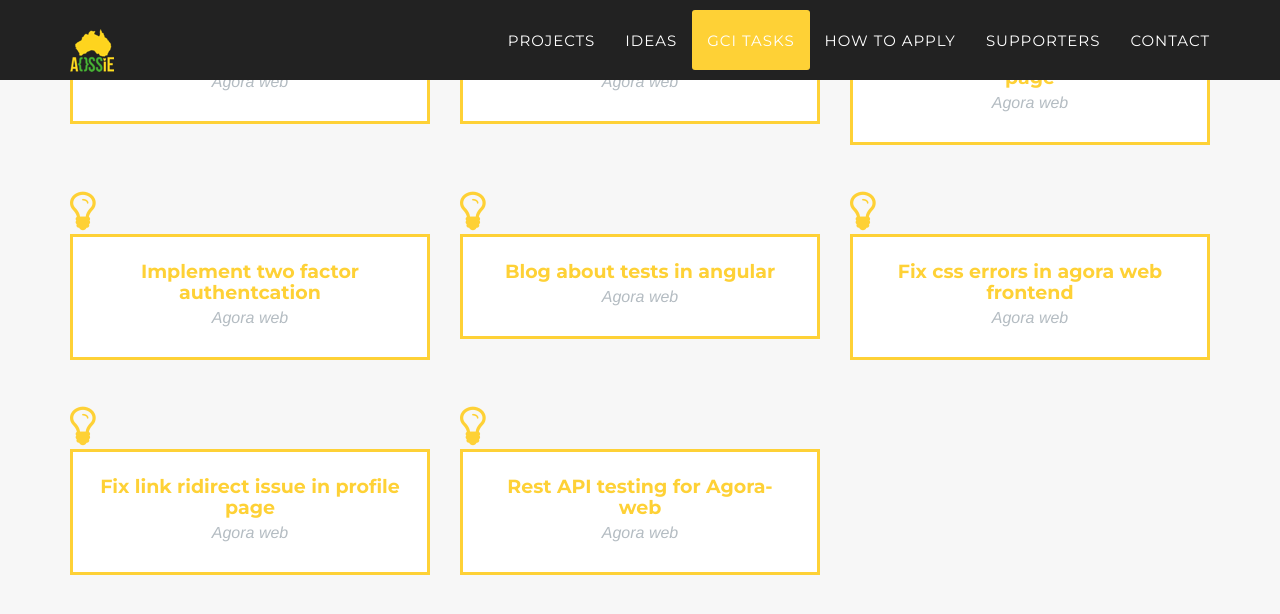
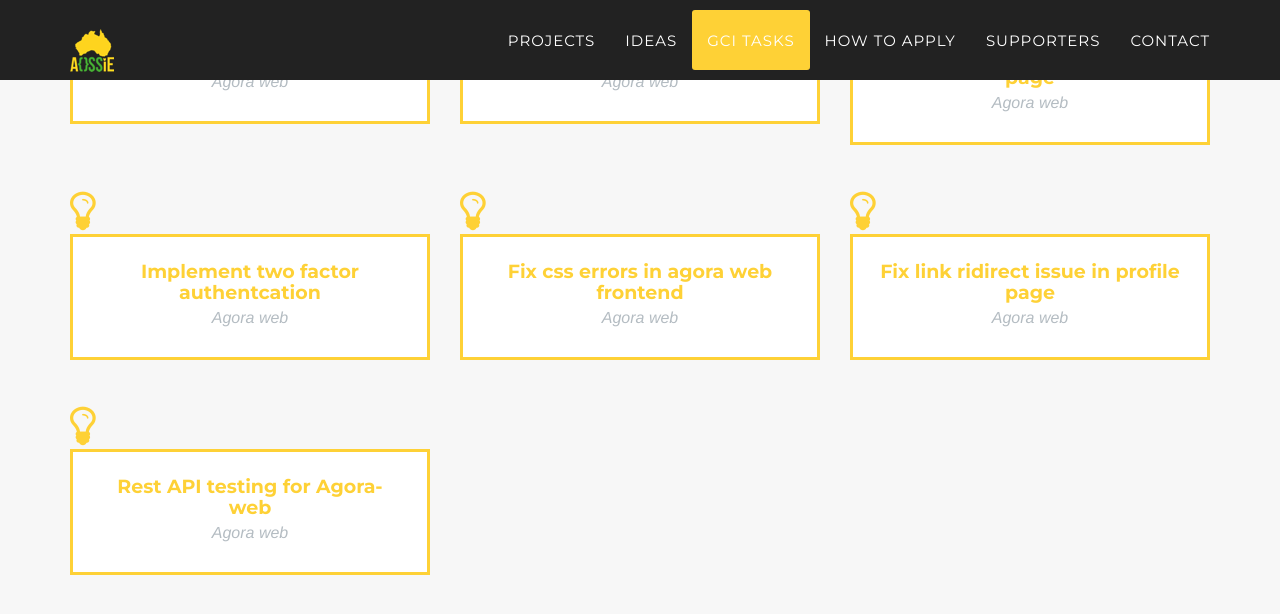
Before and after one commit to DimuthuKasunWP/aossie.gitlab.io, a Jekyll site: the page built from index.html, in a window 1280 px wide and 900 px high, scrolled down 4773 px. Shown: the top 614 px of the window. Built offline with Jekyll 4.4.1, drawn with Linux system fonts in a browser that asks for light colours; some web fonts are replaced.

Commit message:
remove a task
Signed-off-by: thuva4 <tharma.thuva@gmail.com>

````diff
--- a/_config.yml
+++ b/_config.yml
@@ -210,18 +210,14 @@ tasks:
   id: 19
   description: twoFactorAuth.md
 - project: Agora web
-  title: Blog about tests in angular
+  title: Fix css errors in agora web frontend
   id: 20
-  description: agoraWebTest.md
-- project: Agora web
-  title: Fix css errors in agora web frontend
-  id: 21
   description: cssErrors.md
 - project: Agora web
   title: Fix link ridirect issue in profile page
-  id: 22
+  id: 21
   description: redirectError.md
 - project: Agora web
   title: Rest API testing for Agora-web
-  id: 23
+  id: 22
   description: agoraAPITesting.md
--- a/_includes/tasks/agoraAPITesting.md
+++ b/_includes/tasks/agoraAPITesting.md
@@ -9,6 +9,9 @@ Use
 https://www.playframework.com/documentation/2.6.x/ScalaFunctionalTestingWithScalaTest#Testing-with-a-server
 to write tests for APIs.
 
+EXample:
+
+```
 class PostServerSpec extends PlaySpec with GuiceOneServerPerSuite {
 
   "test server logic" in {
@@ -28,8 +31,7 @@ class PostServerSpec extends PlaySpec with GuiceOneServerPerSuite {
     (elem0 \ "body").as[String] mustBe "blog post 1"
   }
 }
-
-Update the Documetation
+```
 
 - **Tags:** Scala, Scala test, REST API
 
--- a/_includes/tasks/agoraWebTest.md
+++ /dev/null
@@ -1,11 +0,0 @@
-#### Blog about tests in Angular
-
-
-- **Description:**
-
-Research about the unit testing methodologies in Angular.
-Write a small blog of around 700 words in English about your findings
-
-- **Tags:** Angular, Testing, Blogging
-
-- **Categories:** Outreach/Research, Quality Assurance
````
Also changed, not shown: _includes/tasks/redirectError.md (+1 -1 lines).
